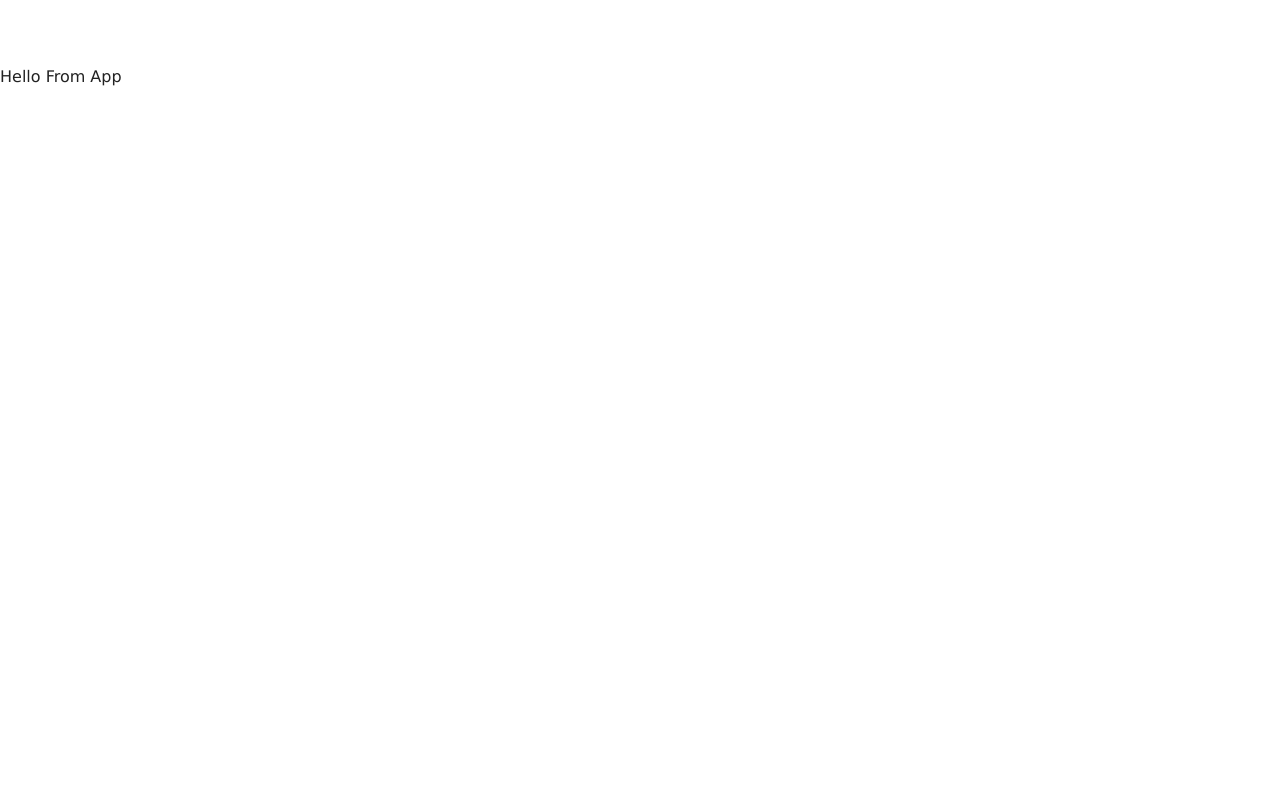
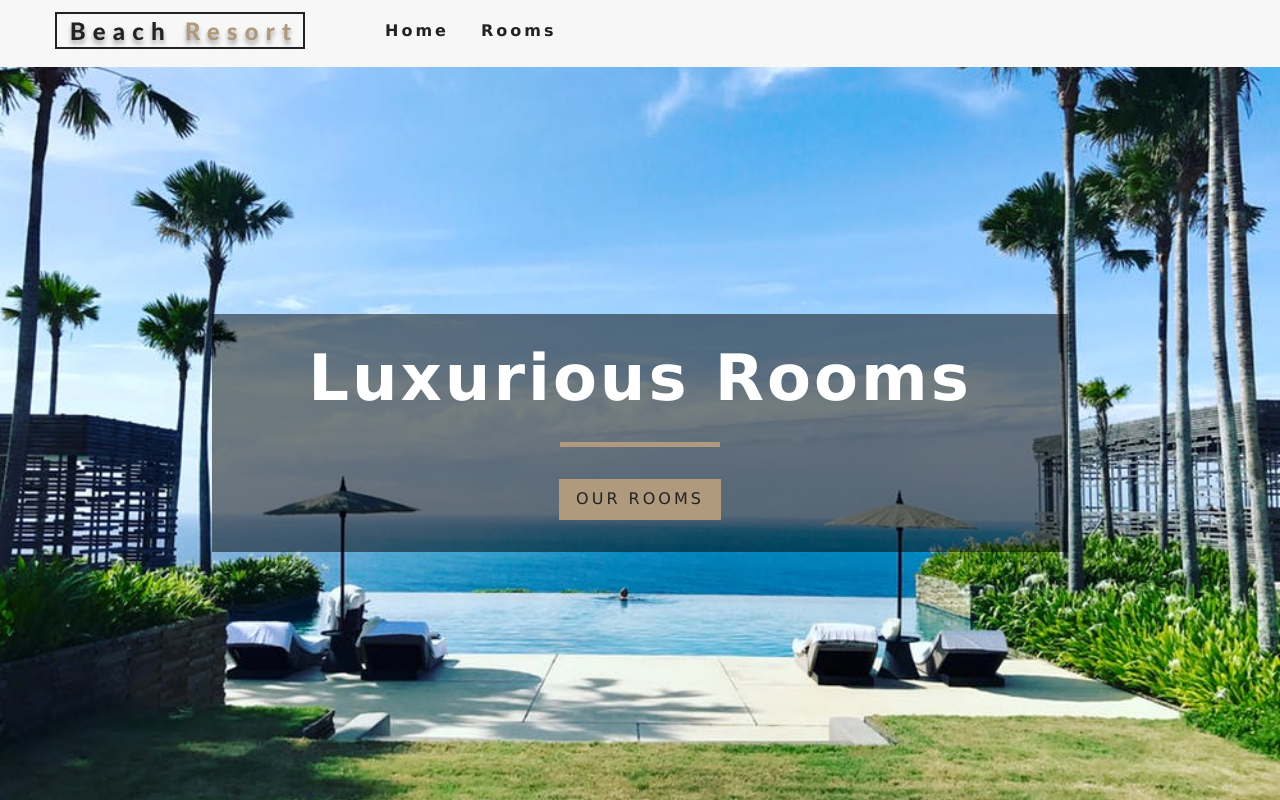
Before and after one commit to imon3/react-resort-prac, a React (Create React App) app in the folder resort/: page / in a window 1280 px wide. Built offline with nearby package versions, Linux system fonts and the light colour scheme; the HTML template or start-up script is replaced by a standard one.

Commit message:
setup error page and home page header sections

```diff
--- a/resort/src/App.js
+++ b/resort/src/App.js
@@ -1,15 +1,23 @@
 import React from 'react';
+import { Route, Switch } from 'react-router-dom';
 import './App.css';
-import Home from './components/Home';
-import Rooms from './components/Rooms';
-import SingleRoom from './components/SingleRoom';
-import Error from './components/Error';
+import Home from './components/mainPages/Home';
+import Rooms from './components/mainPages/Rooms';
+import SingleRoom from './components/mainPages/SingleRoom';
+import ErrorPage from './components/mainPages/Error';
+import Navbar from './components/nav/Navbar';
 
 function App() {
   return (
-    <div className='App'>
-      <>Hello From App</>
-    </div>
+    <>
+      <Navbar />
+      <Switch>
+        <Route exact path='/' component={Home} />
+        <Route exact path='/rooms' component={Rooms} />
+        <Route exact path='/rooms/:name' component={SingleRoom} />
+        <Route component={ErrorPage} />
+      </Switch>
+    </>
   );
 }
 
--- a/resort/src/components/Error.js
+++ /dev/null
@@ -1,7 +0,0 @@
-import React from 'react';
-
-const Error = () => {
-  return <div>Hello From Error Page</div>;
-};
-
-export default Error;
--- a/resort/src/components/Home.js
+++ /dev/null
@@ -1,7 +0,0 @@
-import React from 'react';
-
-const Home = () => {
-  return <div>Hello From Home Page</div>;
-};
-
-export default Home;
--- /dev/null
+++ b/resort/src/components/banner/Banner.js
@@ -0,0 +1,15 @@
+import React from 'react';
+
+const Banner = props => {
+  const { children, title, subtitle } = props;
+  return (
+    <div className='banner'>
+      <h1>{title}</h1>
+      <div></div>
+      <p>{subtitle}</p>
+      {children}
+    </div>
+  );
+};
+
+export default Banner;
--- /dev/null
+++ b/resort/src/components/hero/Hero.js
@@ -0,0 +1,12 @@
+import React from 'react';
+
+const Hero = props => {
+  const { children, hero } = props;
+  return <header className={hero}>{children}</header>;
+};
+
+Hero.defaultProps = {
+  hero: 'defaultHero'
+};
+
+export default Hero;
--- /dev/null
+++ b/resort/src/components/mainPages/Error.js
@@ -0,0 +1,18 @@
+import React from 'react';
+import Hero from '../hero/Hero';
+import Banner from '../banner/Banner';
+import { Link } from 'react-router-dom';
+
+const Error = () => {
+  return (
+    <Hero>
+      <Banner title='404' subtitle='page not found'>
+        <Link to='/' className='btn-primary'>
+          return home
+        </Link>
+      </Banner>
+    </Hero>
+  );
+};
+
+export default Error;
--- /dev/null
+++ b/resort/src/components/mainPages/Home.js
@@ -0,0 +1,18 @@
+import React from 'react';
+import Hero from '../hero/Hero';
+import Banner from '../banner/Banner';
+import { Link } from 'react-router-dom';
+
+const Home = () => {
+  return (
+    <Hero>
+      <Banner title='luxurious rooms' subtitile='deluxe rooms starting at $299'>
+        <Link to='/rooms' className='btn-primary'>
+          our rooms
+        </Link>
+      </Banner>
+    </Hero>
+  );
+};
+
+export default Home;
--- a/resort/src/components/Rooms.js
+++ b/resort/src/components/mainPages/Rooms.js
@@ -1,7 +1,8 @@
 import React from 'react';
+import Hero from '../hero/Hero';
 
 const Rooms = () => {
-  return <div>Hello From Rooms Page</div>;
+  return <Hero hero='roomsHero' />;
 };
 
 export default Rooms;
--- /dev/null
+++ b/resort/src/components/nav/Navbar.js
@@ -0,0 +1,45 @@
+import React from 'react';
+import logo from '../../images/logo.svg';
+import { FaAlignRight } from 'react-icons/fa';
+import { Link } from 'react-router-dom';
+import NavLinks from '../navLinks/NavLinks';
+
+class Navbar extends React.Component {
+  state = {
+    isOpen: false
+  };
+
+  handletoggle = () => {
+    this.setState({
+      isOpen: !this.state.isOpen
+    });
+  };
+
+  render() {
+    return (
+      <nav className='navbar'>
+        <div className='nav-center'>
+          <div className='nav-header'>
+            <Link to='/'>
+              <img src={logo} alt='Beach Rresort' />
+            </Link>
+            <button
+              type='button'
+              className='nav-btn'
+              onClick={this.handletoggle}
+            >
+              <FaAlignRight className='nav-icon' />
+            </button>
+          </div>
+          <ul
+            className={this.state.isOpen ? 'nav-links show-nav' : 'nav-links'}
+          >
+            <NavLinks />
+          </ul>
+        </div>
+      </nav>
+    );
+  }
+}
+
+export default Navbar;
--- /dev/null
+++ b/resort/src/components/navLinks/NavLinks.js
@@ -0,0 +1,17 @@
+import React from 'react';
+import { Link } from 'react-router-dom';
+
+const NavLinks = () => {
+  return (
+    <>
+      <li>
+        <Link to='/'>Home</Link>
+      </li>
+      <li>
+        <Link to='/rooms'>Rooms</Link>
+      </li>
+    </>
+  );
+};
+
+export default NavLinks;
--- a/resort/src/index.js
+++ b/resort/src/index.js
@@ -1,10 +1,16 @@
 import React from 'react';
 import ReactDOM from 'react-dom';
+import { BrowserRouter as Router } from 'react-router-dom';
 // import './index.css';
 import App from './App';
 import * as serviceWorker from './serviceWorker';
 
-ReactDOM.render(<App />, document.getElementById('root'));
+ReactDOM.render(
+  <Router>
+    <App />
+  </Router>,
+  document.getElementById('root')
+);
 
 // If you want your app to work offline and load faster, you can change
 // unregister() to register() below. Note this comes with some pitfalls.
```
Also changed, not shown: resort/src/components/mainPages/SingleRoom.js (renamed from resort/src/components/SingleRoom.js).
